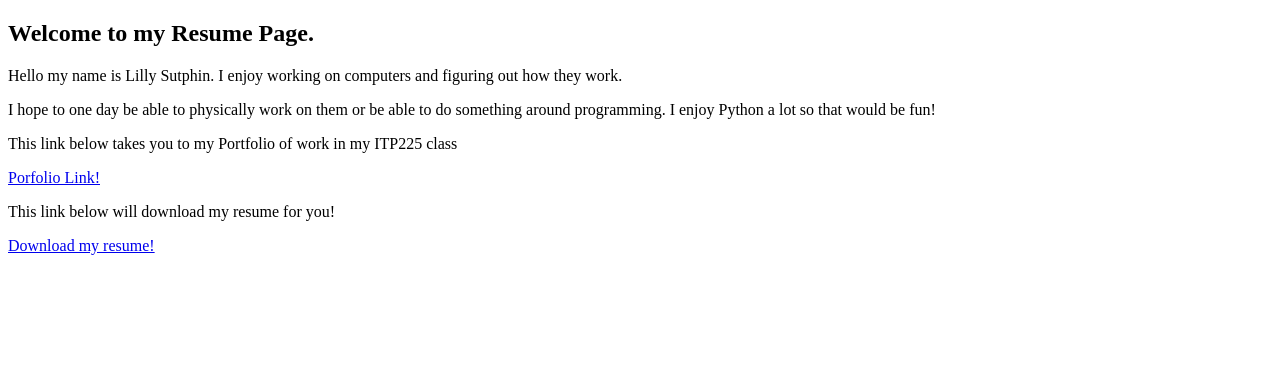
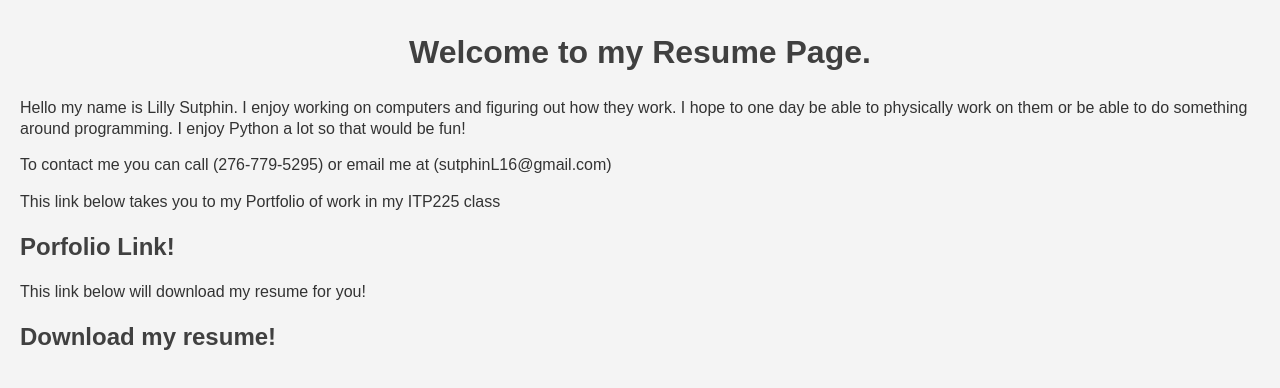
Before and after one commit to LillySutphin15/LillySutphin15, a website: page index.html in a window 1280 px wide. Drawn offline with Linux system fonts and the light colour scheme.

Commit message:
fixed pdf error and made the page look better overall

```diff
--- a/index.html
+++ b/index.html
@@ -4,22 +4,64 @@
   <meta charset="UTF-8">
   <meta name="viewport" content="width=device-width, initial-scale=1.0">
   <title>Lilly Sutphin's Resume</title>
+
+  <style>
+
+body {
+    font-family: Arial, sans-serif;
+    line-height: 1.6;
+    background-color: #f4f4f4;
+    color: #333;
+    margin: 0;
+    padding: 0;
+}
+
+h1 {
+    text-align: center;
+    color: #404040;
+    margin-bottom: 20px;
+    font-size: 2rem;
+}
+
+
+p {
+    margin-left: 20px;
+    font-size: 1rem;
+    margin-bottom: 15px;
+    line-height: 1.3;
+}
+
+
+
+a {
+    color: #404040;
+    text-decoration: none;
+    font-weight: bolder;
+    transition: color 0.3s ease;
+    font-size: 1.5rem;
+    margin-left: 20px;
+}
+
+
+
+  </style>
+
 </head>
 <body>
   <nav>
     <h1>Welcome to my Resume Page.</h1>
-    <p>Hello my name is Lilly Sutphin. I enjoy working on computers and figuring out how they work.</p>
-    <p>I hope to one day be able to physically work on them or be able to do something around programming. I enjoy Python a lot so that would be fun!</p>
+    <p>Hello my name is Lilly Sutphin. I enjoy working on computers and figuring out how they work.
+      I hope to one day be able to physically work on them or be able to do something around programming. I enjoy Python a lot so that would be fun!</p>
+    <p>To contact me you can call (276-779-5295) or email me at (sutphinL16@gmail.com) </p>
+
 
     <p>This link below takes you to my Portfolio of work in my ITP225 class</p>
     <a href="https://github.com/LillySutphin15/portfolio-Webscripting">Porfolio Link!</a>
 
     <p>This link below will download my resume for you!</p>
-    <a href="./Sutphin-L-Resume-April-2025.pdf" target="_blank">Download my resume!</a>
+    <a href="/Sutphin-L-Resume-April-2025.pdf" target="_blank">Download my resume!</a>
 
 
-
-<p> </p>
 
   </nav>
 
```
Also changed, not shown: 2 other files.
